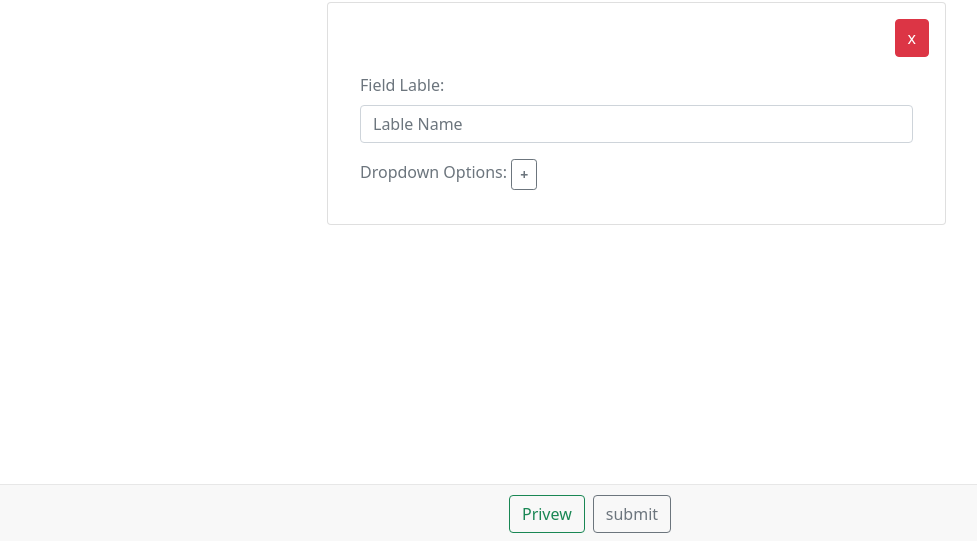
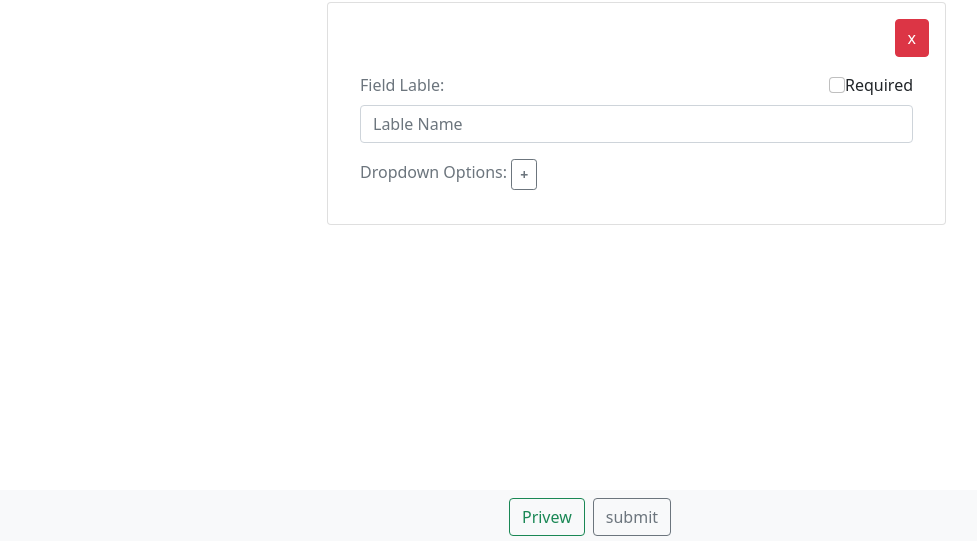
Before and after one commit to DalaviMoreshwar/dynamic_template, a React (Create React App) app: page /create-template in a window 1280 px wide. Both pictures are taken after a click on the button "Dropdown". Shown: the part 256-797 px from the top of the page, without its empty margins (50-1027 px from the left). Built offline with nearby package versions, Linux system fonts and the light colour scheme.

Commit message:
some code refactored and added required checkbox

```diff
--- a/src/components/NewTamplate/AddOption.jsx
+++ b/src/components/NewTamplate/AddOption.jsx
@@ -25,7 +25,7 @@ const AddOption = () => {
 
     return (
         <div className='mt-3'>
-            <FieldLabel label="Dropdown Options:" />{" "}
+            <FieldLabel label="Dropdown Options:" /> {" "}
             <button onClick={addOption} className="mr-3 btn btn-outline-secondary btn-sm"><strong>+</strong></button>
 
             {optionField.map((option, index) => <>
--- a/src/components/NewTamplate/CreateTemplate.jsx
+++ b/src/components/NewTamplate/CreateTemplate.jsx
@@ -2,24 +2,6 @@ import React, { useState } from "react";
 import FieldLabel from "../FieldLabel";
 import AddOption from "./AddOption";
 
-var style = {
-  backgroundColor: "#F8F8F8",
-  borderTop: "1px solid #E7E7E7",
-  textAlign: "center",
-  padding: "10px",
-  position: "fixed",
-  left: "0",
-  bottom: "0",
-  height: "60px",
-  width: "100%",
-}
-
-var formFooter = {
-  display: 'block',
-  padding: '10px',
-  height: '60px',
-  width: '100%',
-}
 
 const CreateTemplate = () => {
   const [templateName, setTemplateName] = useState("")
@@ -85,14 +67,22 @@ const CreateTemplate = () => {
           <form>
             {inputFields.map((input, index) => {
               return (
-                <div class="card mb-3" key={index} >
-                  <div class="card-body">
-                    <div class="d-grid gap-2 d-md-flex justify-content-md-end">
+                <div className="card mb-3" key={index} >
+                  <div className="card-body">
+                    <div className="d-grid gap-2 d-md-flex justify-content-md-end">
                       <span className=" btn btn-danger btn-md" onClick={() => removeField(index)}>x</span>
                     </div>
                     <div className="card-body">
                       <div className="mb-1">
-                        <FieldLabel label="Field Lable:" />
+                        <div className="d-flex justify-content-between">
+                          <FieldLabel label="Field Lable:" />
+                          <div>
+                            <input className="form-check-input" type="checkbox" value="" id="flexCheckDefault" />
+                            <label className="form-check-label" for="flexCheckDefault">
+                              Required
+                            </label>
+                          </div>
+                        </div>
                         <input
                           className="form-control"
                           name='fiedlLable'
@@ -107,8 +97,7 @@ const CreateTemplate = () => {
                 </div>
               )
             })}
-            <div style={formFooter} />
-            <div style={style}>
+            <div className="fixed-bottom bg-light p-2">
               <div className="d-grid gap-2 d-md-flex justify-content-center form-footer container">
                 <button className="btn btn-outline-success btn-md" >Privew</button> {" "}
                 <button className="btn btn-outline-secondary btn-md" onClick={submit}>submit</button>
```
